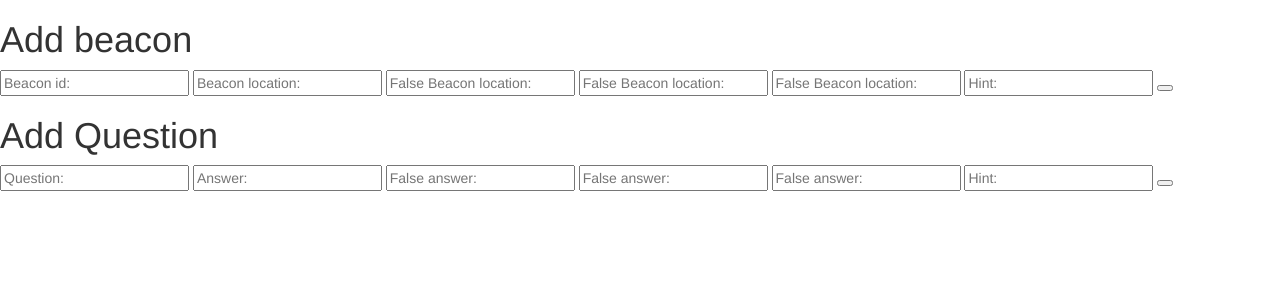
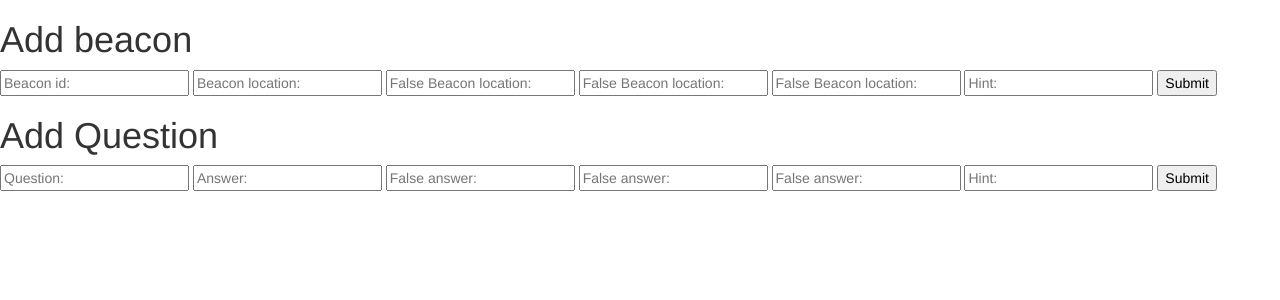
Before and after one commit to sigamateusz/bacon_squad, a Flask app: template app/templates/module/admin.html in a window 1280 px wide. Shown: the top 300 px of the page. Run offline with Flask 2, Linux system fonts and the light colour scheme; the template is opened without the code that fills it, so the values that code supplies are empty.

Commit message:
admin html

```diff
--- a/app/templates/module/admin.html
+++ b/app/templates/module/admin.html
@@ -17,7 +17,7 @@
         <input type="text" placeholder="False Beacon location:">
         <input type="text" placeholder="Hint:">
 
-        <button type="submit" value="Submit"></button>
+        <button type="submit" value="Submit">Submit</button>
  </form>
  <form>
      <h1>Add Question</h1>
@@ -28,7 +28,7 @@
         <input type="text" placeholder="False answer:">
         <input type="text" placeholder="Hint:">
 
-        <button type="submit" value="Submit"></button>
+        <button type="submit" value="Submit">Submit</button>
  </form>
 </body>
 </html>
```
